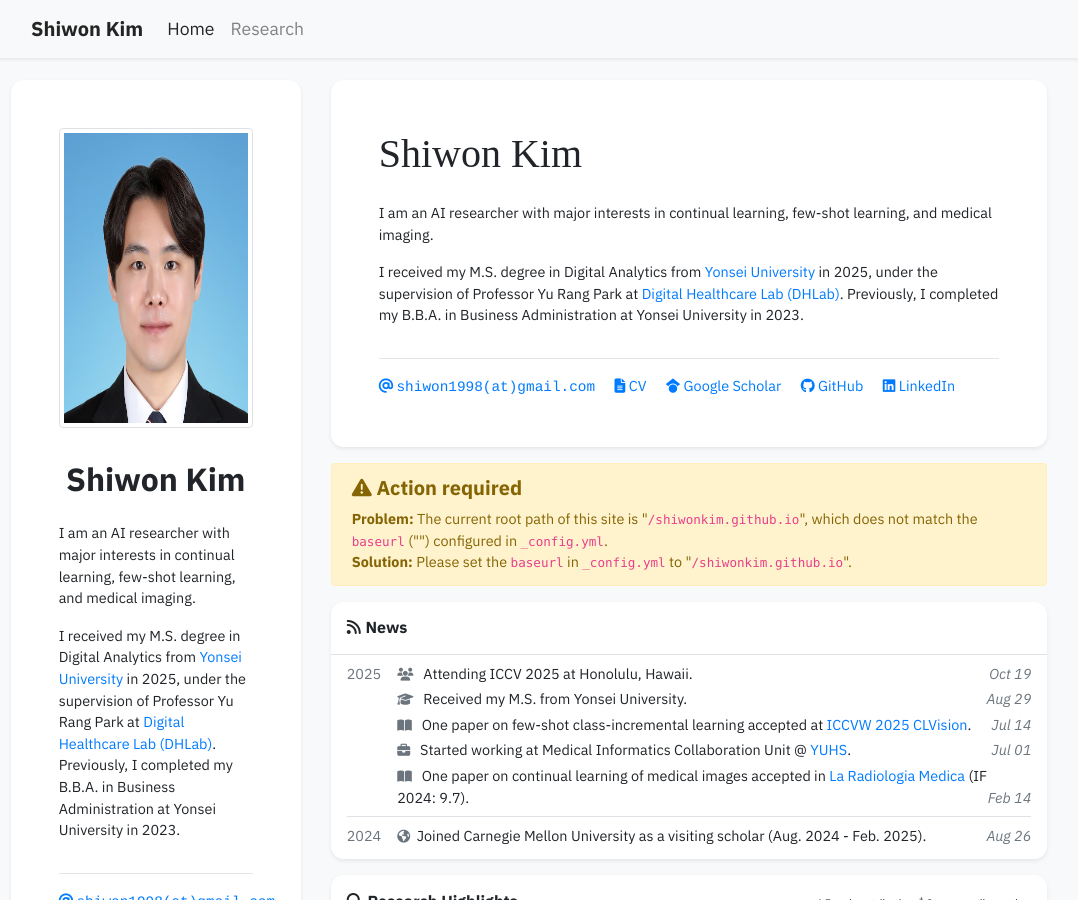
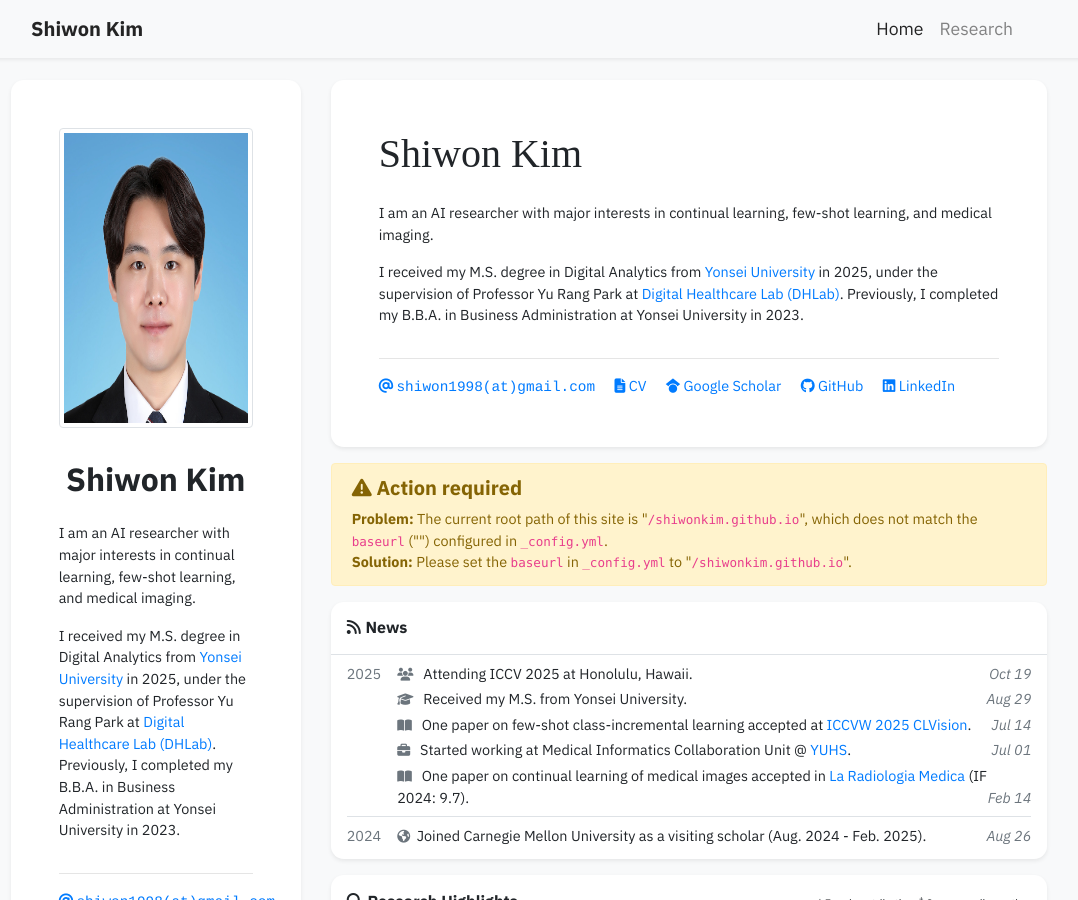
Before and after one commit to shiwonkim/shiwonkim.github.io, a Jekyll site: the page built from index.html, in a window 1280 px wide and 900 px high. Shown: the whole window, without its empty margins (111-1189 px from the left). Built offline with Jekyll 4.4.1, drawn with Linux system fonts in a browser that asks for light colours; nearby versions of some CDN libraries; some web fonts are replaced; a style sheet for code colours, icons or effects is not loaded.

Commit message:
edit profile

```diff
--- a/_includes/navbar.html
+++ b/_includes/navbar.html
@@ -11,7 +11,7 @@
         </button>
 
         <div class="collapse navbar-collapse" id="navbarResponsive">
-          <ul class="navbar-nav" style="text-align: right;">
+          <ul class="navbar-nav ml-auto">
             {% for item in site.data.navigation.pages %}
             <li class="nav-item {% if item.name == page.navbar_title %}active{% endif %}">
               <a class="nav-link" style="font-size: 1.1rem" href="{{ item.url | relative_url }}">{{ item.name }}</a>
```
